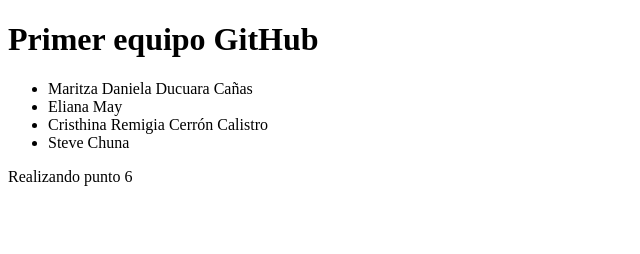
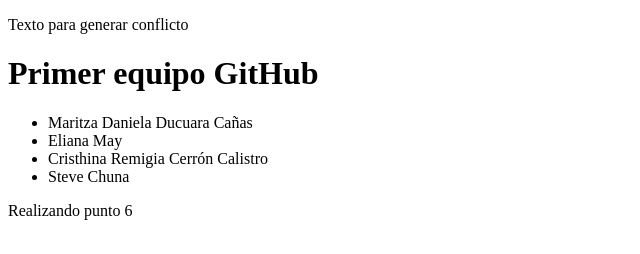
Before and after one commit to Amauta20/IAI-Ejercicios01, a plain HTML site: page index.html in a window 1280 px wide. Shown: the whole page, without its empty margins (0-640 px from the left). Drawn offline with Linux system fonts and the light colour scheme.

Commit message:
Colocar texto antes del titulo

```diff
--- a/index.html
+++ b/index.html
@@ -7,6 +7,7 @@
     <title>Document</title>
 </head>
 <body>
+    <p>Texto para generar conflicto</p>
     <h1>Primer equipo GitHub</h1>
 
     <ul>
```
